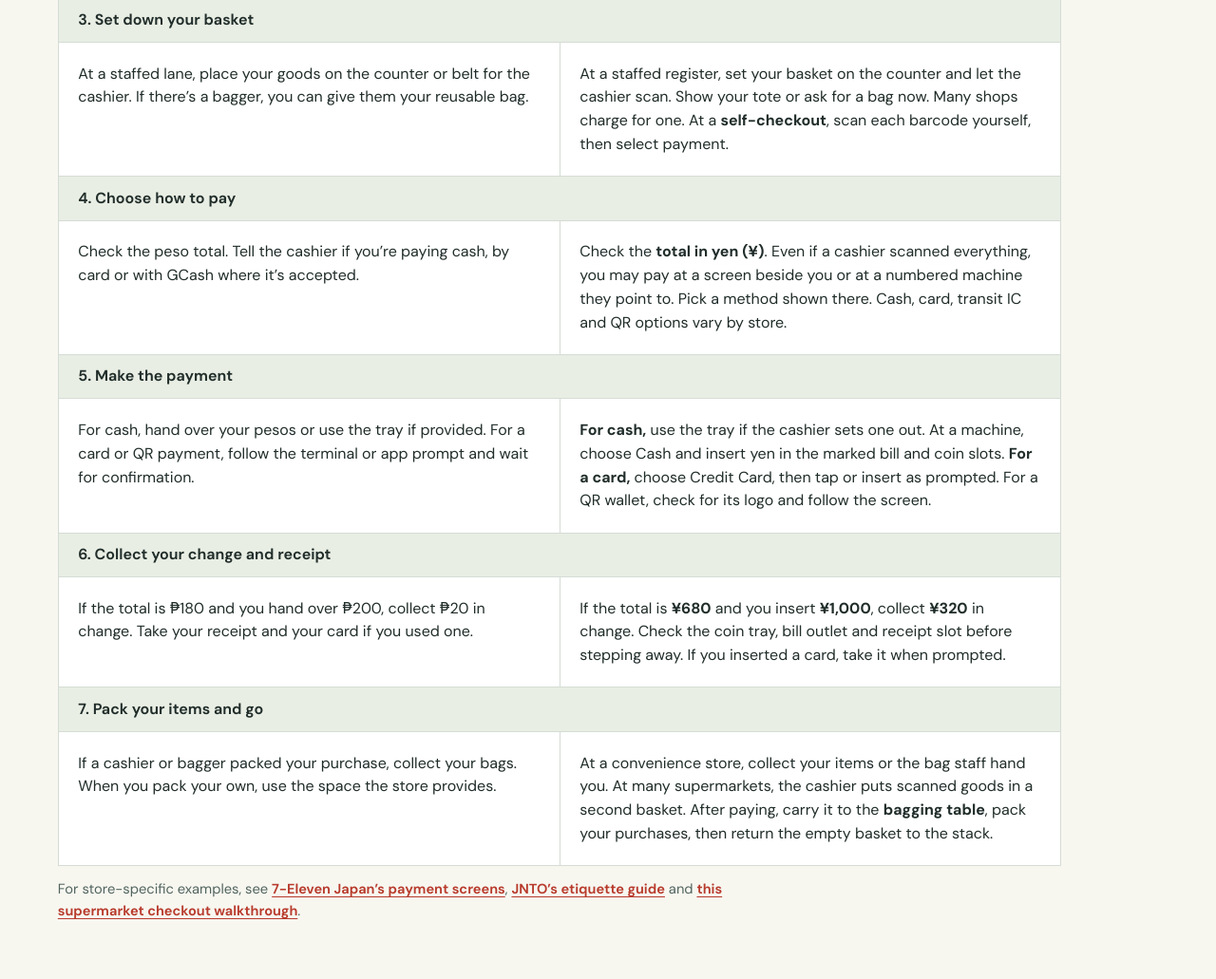
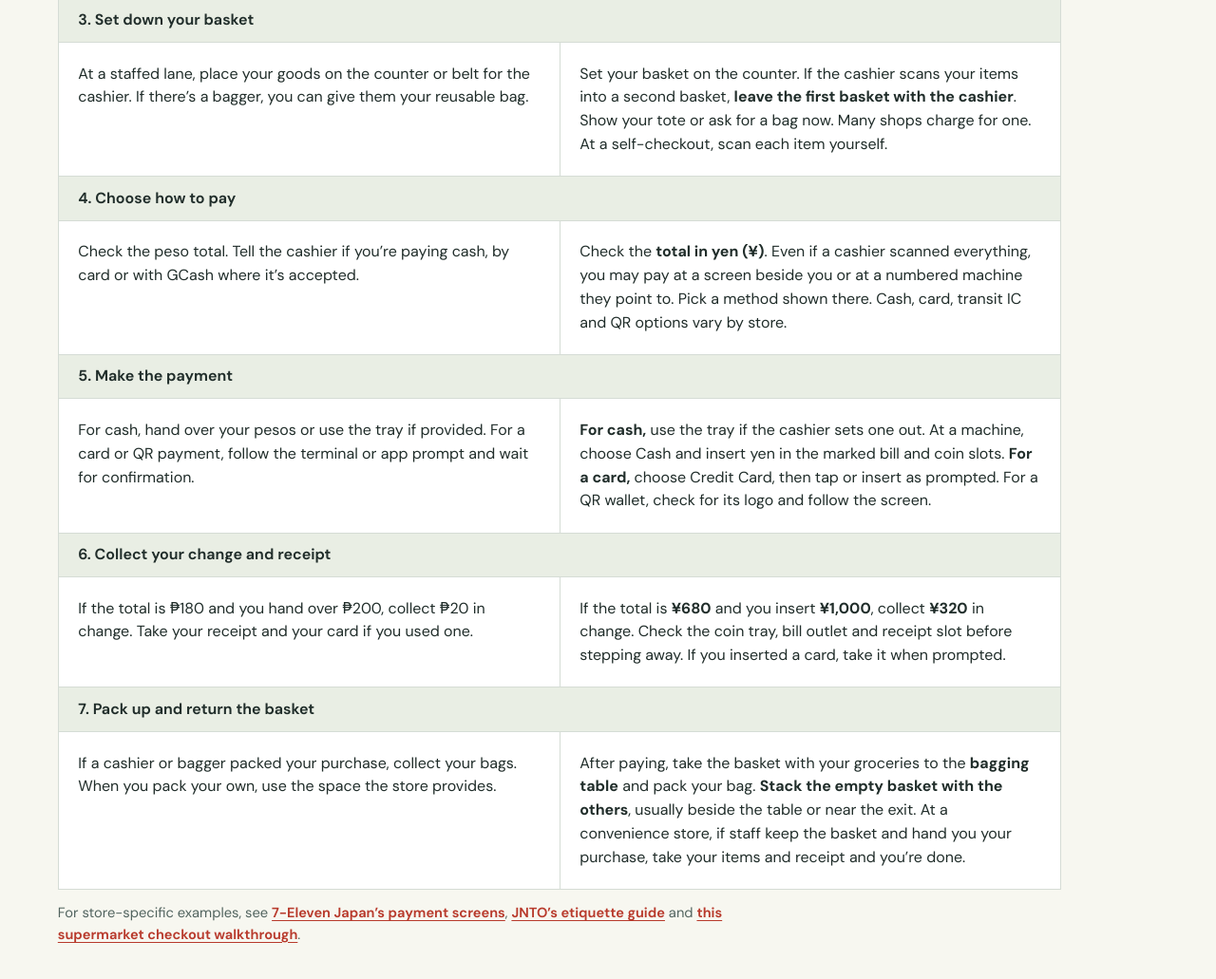
Before and after one commit to JeroTan/Japan-Trip, a website: page etiquette.html in a window 1280 px wide. Shown: the part 851-1882 px from the top of the page at 95% size. Drawn offline with Linux system fonts and the light colour scheme.

Commit message:
Clarify where each shopping basket goes at checkout

```diff
--- a/etiquette.html
+++ b/etiquette.html
@@ -73,7 +73,7 @@
             <tr><th id="scan" scope="rowgroup" colspan="2">3. Set down your basket</th></tr>
             <tr>
               <td headers="scan country-ph">At a staffed lane, place your goods on the counter or belt for the cashier. If there’s a bagger, you can give them your reusable bag.</td>
-              <td headers="scan country-jp">At a staffed register, set your basket on the counter and let the cashier scan. Show your tote or ask for a bag now. Many shops charge for one. At a <strong>self-checkout</strong>, scan each barcode yourself, then select payment.</td>
+              <td headers="scan country-jp">Set your basket on the counter. If the cashier scans your items into a second basket, <strong>leave the first basket with the cashier</strong>. Show your tote or ask for a bag now. Many shops charge for one. At a self-checkout, scan each item yourself.</td>
             </tr>
           </tbody>
           <tbody>
@@ -98,10 +98,10 @@
             </tr>
           </tbody>
           <tbody>
-            <tr><th id="bag" scope="rowgroup" colspan="2">7. Pack your items and go</th></tr>
+            <tr><th id="bag" scope="rowgroup" colspan="2">7. Pack up and return the basket</th></tr>
             <tr>
               <td headers="bag country-ph">If a cashier or bagger packed your purchase, collect your bags. When you pack your own, use the space the store provides.</td>
-              <td headers="bag country-jp">At a convenience store, collect your items or the bag staff hand you. At many supermarkets, the cashier puts scanned goods in a second basket. After paying, carry it to the <strong>bagging table</strong>, pack your purchases, then return the empty basket to the stack.</td>
+              <td headers="bag country-jp">After paying, take the basket with your groceries to the <strong>bagging table</strong> and pack your bag. <strong>Stack the empty basket with the others</strong>, usually beside the table or near the exit. At a convenience store, if staff keep the basket and hand you your purchase, take your items and receipt and you’re done.</td>
             </tr>
           </tbody>
         </table>
```
